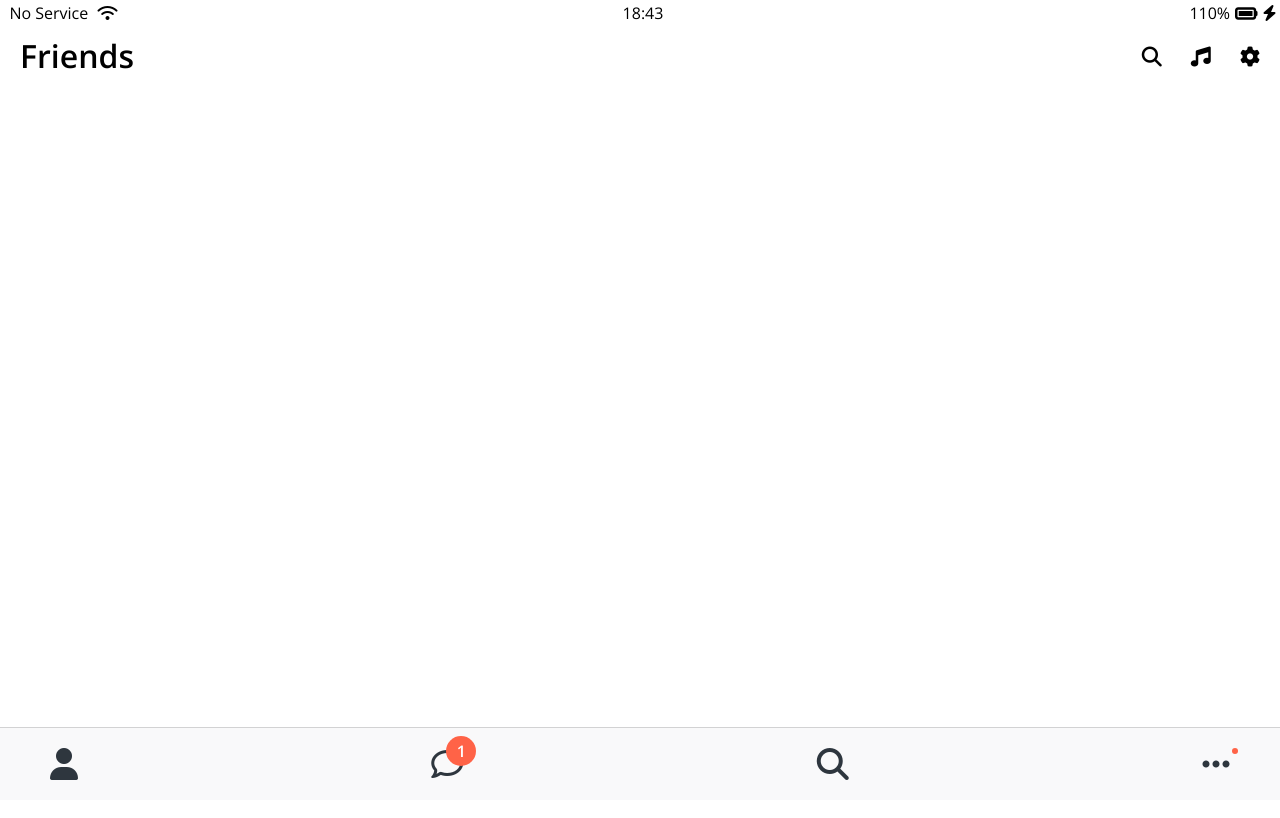
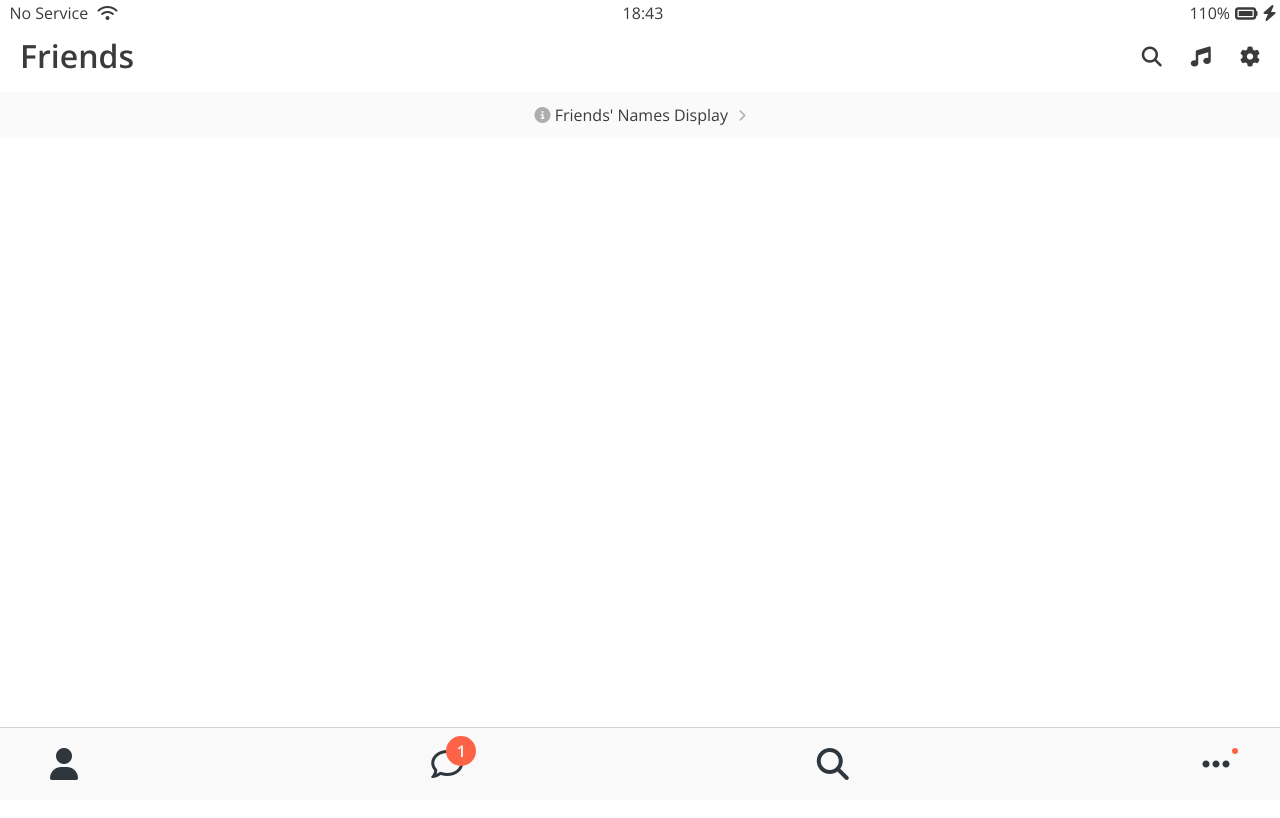
Before and after one commit to Mariojung123/kokoa-clone-2022, a plain HTML site: page friends.html in a window 1280 px wide. Shown: the top 818 px of the page. Drawn offline with nearby package versions, Linux system fonts and the light colour scheme.

Commit message:
Kokoa Clone 6.15

```diff
--- a/css/components/screen-header.css
+++ b/css/components/screen-header.css
@@ -12,3 +12,6 @@
 .screen__header__icons span {
   margin-left: 25px;
 }
+.friends__display__arrow i {
+  margin-left: 10px;
+}
--- /dev/null
+++ b/css/screens/friends.css
@@ -0,0 +1,11 @@
+#friends-display-link {
+  text-align: center;
+  display: block;
+  background-color: #fafafa;
+  padding: 15px 0px;
+  font-size: 16px;
+}
+
+#friends-display-link i {
+  color: rgba(0, 0, 0, 0.3);
+}
--- a/css/styles.css
+++ b/css/styles.css
@@ -9,8 +9,9 @@
 
 /* screens */
 @import 'screens/login.css';
+@import 'screens/friends.css';
 
 body {
+  color: #3b3b3b;
   font-family: 'Open Sans', sans-serif;
-  height: 1000vh;
 }
--- a/friends.html
+++ b/friends.html
@@ -30,6 +30,13 @@
         <span><i class="fa-solid fa-gear fa-lg"></i></span>
       </div>
     </header>
+
+    <a id="friends-display-link"
+      ><i class="fa-solid fa-circle-info"></i> Friends' Names Display<span
+        class="friends__display__arrow"
+        ><i class="fa-solid fa-chevron-right fa-xs"></i></span
+    ></a>
+
     <nav class="nav">
       <ul class="nav__list">
         <li class="nav__btn">
```
